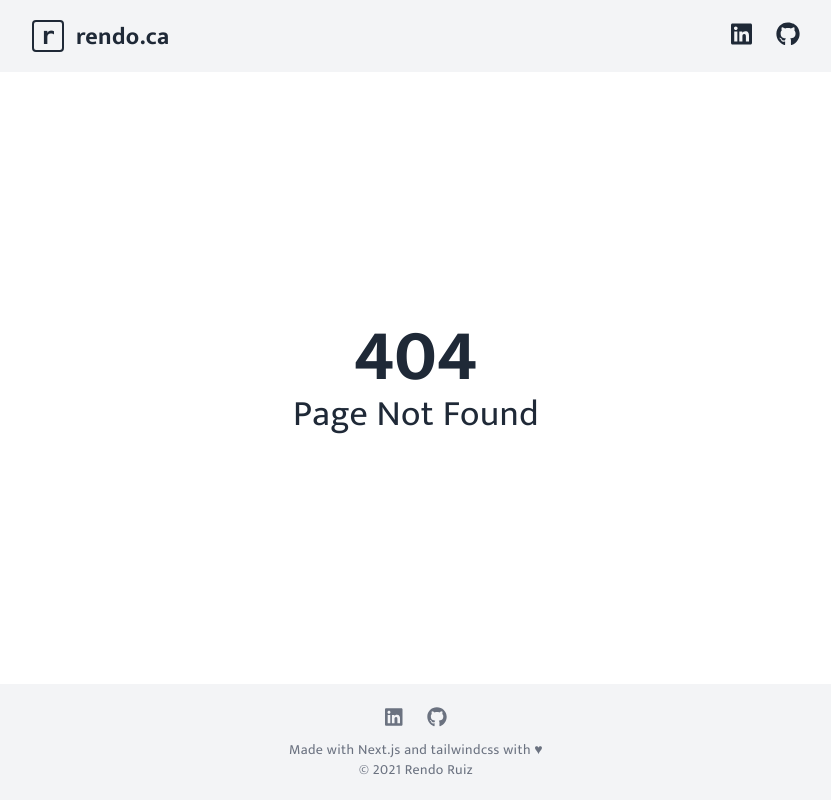
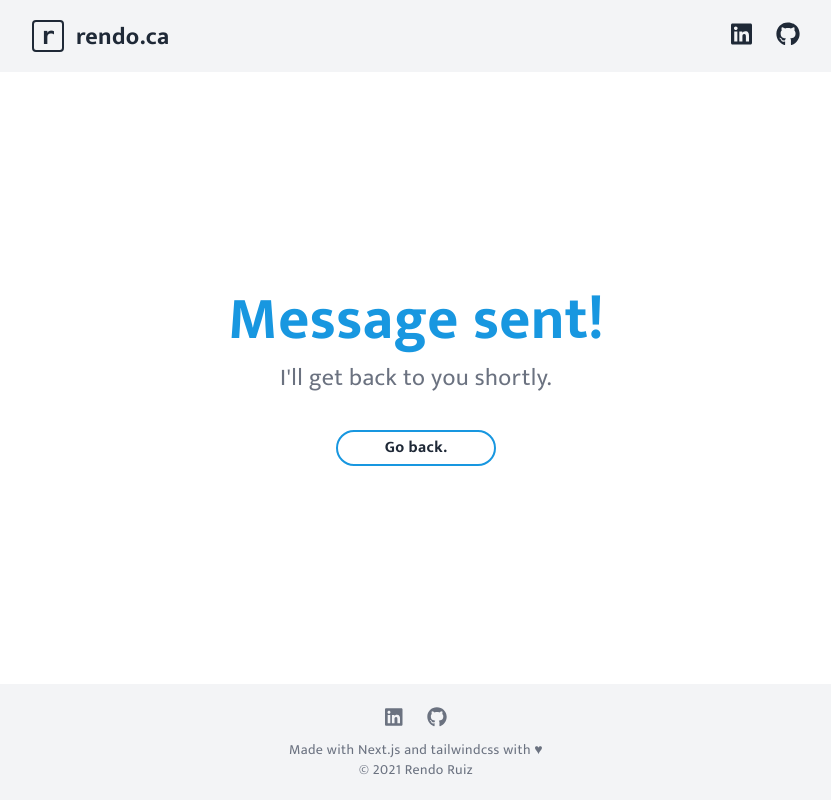
Before and after one commit to rendoruiz/homepage, a Next.js app in the folder rendo-homepage/: page /contactsuccess in a window 1280 px wide. Before the commit this address had no page. Shown: the whole page, without its empty margins (224-1055 px from the left). Built offline with nearby package versions, Linux system fonts and the light colour scheme.

Commit message:
contact success page

```diff
--- a/rendo-homepage/components/ContactForm.js
+++ b/rendo-homepage/components/ContactForm.js
@@ -1,11 +1,13 @@
 import axios from 'axios'
 import clsx from 'clsx'
+import { useRouter } from 'next/dist/client/router'
 import Head from 'next/head'
 import { useEffect, useState } from 'react'
 
 const ContactForm = () => {
   const [highlightInvalidFields, setHighlightInvalidFields] = useState(false);
   const [captchaHint, setCaptchaHint] = useState(null);
+  const router = useRouter();
 
   const encode = (data) => {
     return Object.keys(data)
@@ -41,12 +43,14 @@ const ContactForm = () => {
 
           axios.post('/', encodedBody, axiosHeader)
             .then((response) => {
-              alert('Message has been sent.');
-              console.log(response);
+              // alert('Message has been sent.');
+              // console.log(response);
+              router.push('/contactsuccess');
             })
             .catch((error) => {
-              alert('An error has occured.');
-              console.error(error);
+              // alert('An error has occured.');
+              // console.error(error);
+              router.push('/contacterror');
             });
         }
         else {
@@ -67,7 +71,8 @@ const ContactForm = () => {
         window.grecaptcha.reset();
         setCaptchaHint(null);
       } catch (error) {
-        console.error(error);
+        // console.error(error);
+        setCaptchaHint('Captcha unavailable.')
       }
     }
   }
--- /dev/null
+++ b/rendo-homepage/pages/contactsuccess.js
@@ -0,0 +1,19 @@
+import Link from 'next/link'
+
+import MainLayout from "../components/MainLayout";
+
+const ContactSuccess = () => {
+  return (
+    <MainLayout>
+      <div className="h-full grid justify-center content-center text-center">
+        <h2 className="text-5xl font-bold text-primary md:text-6xl">Message sent!</h2>
+        <span className="mt-3 text-2xl text-gray-500">I'll get back to you shortly.</span>
+        <Link href="/" replace>
+          <a className="button mt-7 mb-[-20px] w-40 justify-self-center md:mt-9 md:mb-0">Go back.</a>
+        </Link>
+      </div>
+    </MainLayout>
+  );
+}
+
+export default ContactSuccess;
--- a/rendo-homepage/styles/styles.css
+++ b/rendo-homepage/styles/styles.css
@@ -25,7 +25,7 @@
 }
 
 .card {
-  @apply bg-white text-gray-800 rounded shadow-lg overflow-hidden grid;
+  @apply bg-white text-gray-800 rounded shadow-lg overflow-hidden grid hover:shadow-xl transition-shadow;
   grid-template-rows: auto 1fr;
 }
 .card-description {
```
